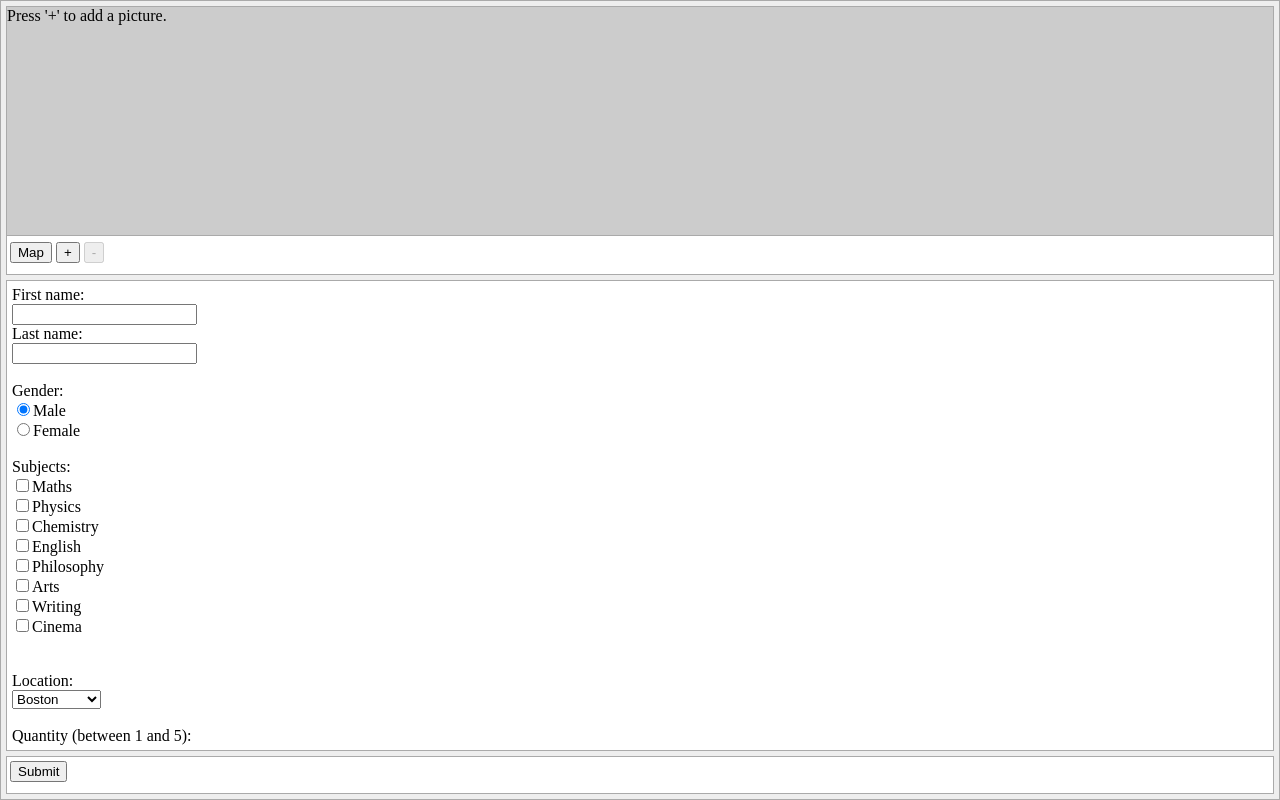
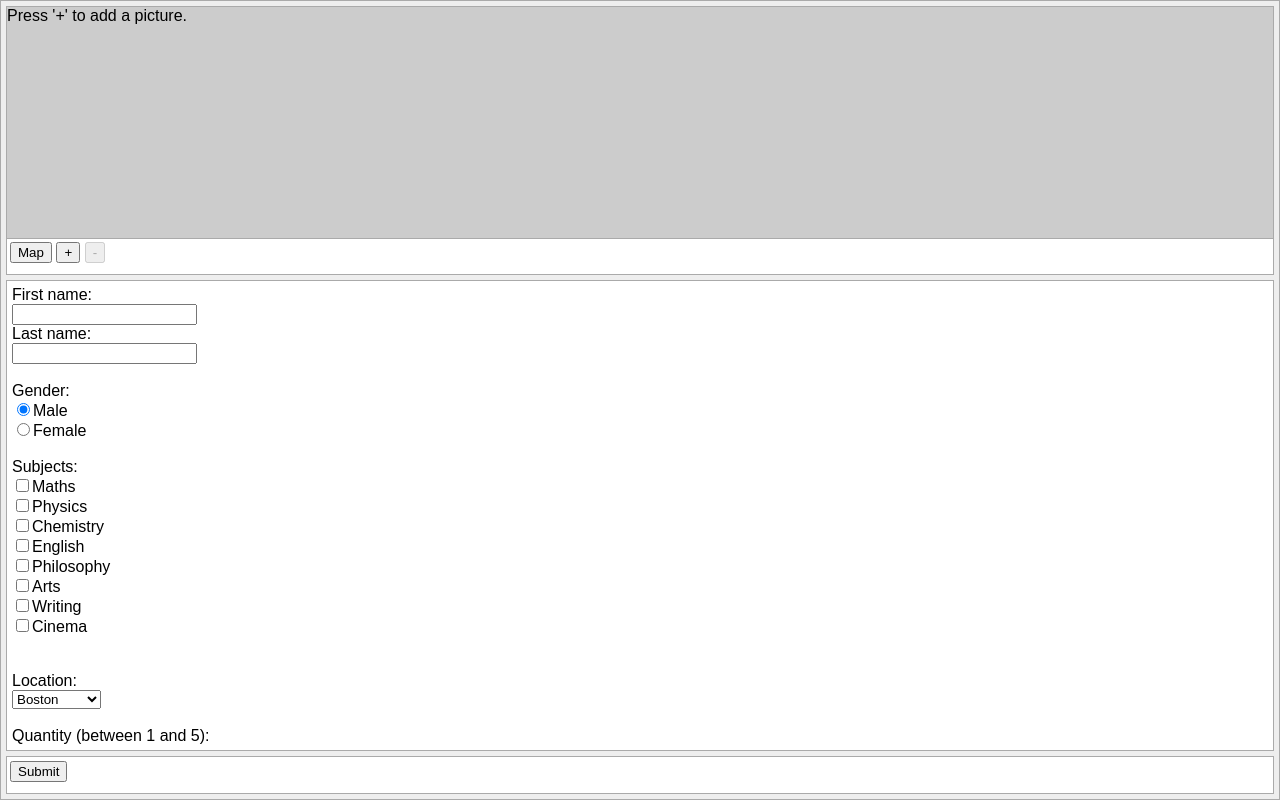
Before and after one commit to BoraE/Kolekt, a website: page public/index.html in a window 1280 px wide. Drawn offline with Linux system fonts and the light colour scheme.

Commit message:
CSS reset to include more elements

```diff
--- a/public/resets.css
+++ b/public/resets.css
@@ -1,5 +1,6 @@
 /* CSS resets */
-html, body, section, div, span, p, form, label, img {
+html, body, section, div, span, p, form, label, img,
+figure, nav, section, header, article, footer {
     border: 0;
     margin: 0;
     padding: 0;
--- a/public/styles.css
+++ b/public/styles.css
@@ -4,6 +4,7 @@
 body {
     background-color: #eeeeee;
     border: 1px solid #aaa;
+    font-family: sans-serif;
 }
 
 #top, #middle, #bottom {
@@ -29,7 +30,7 @@ body {
 
 /* Top section */
 #images {
-    height: calc(100% - 2.2em - 3px);
+    height: calc(100% - 2.2em);
     border-bottom: 1px solid #aaa;
     overflow: auto;
     white-space: nowrap;
```
